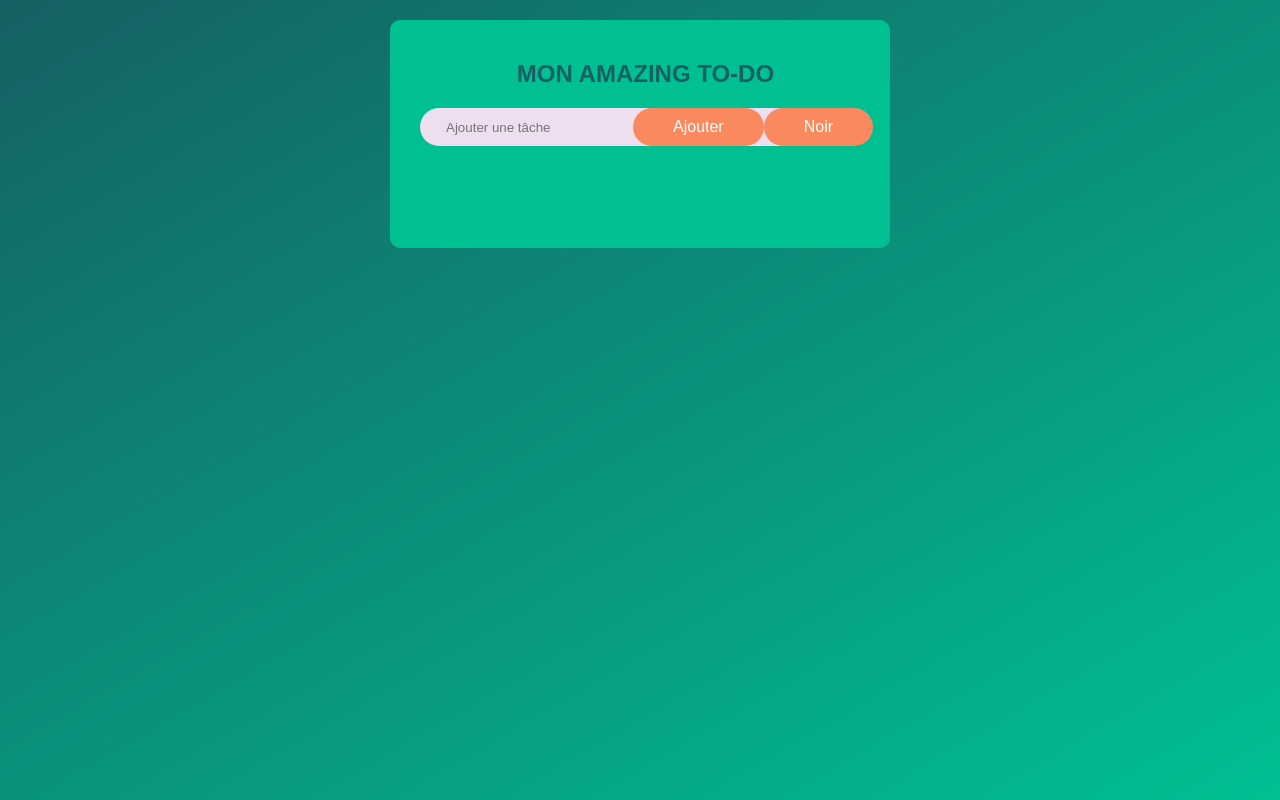
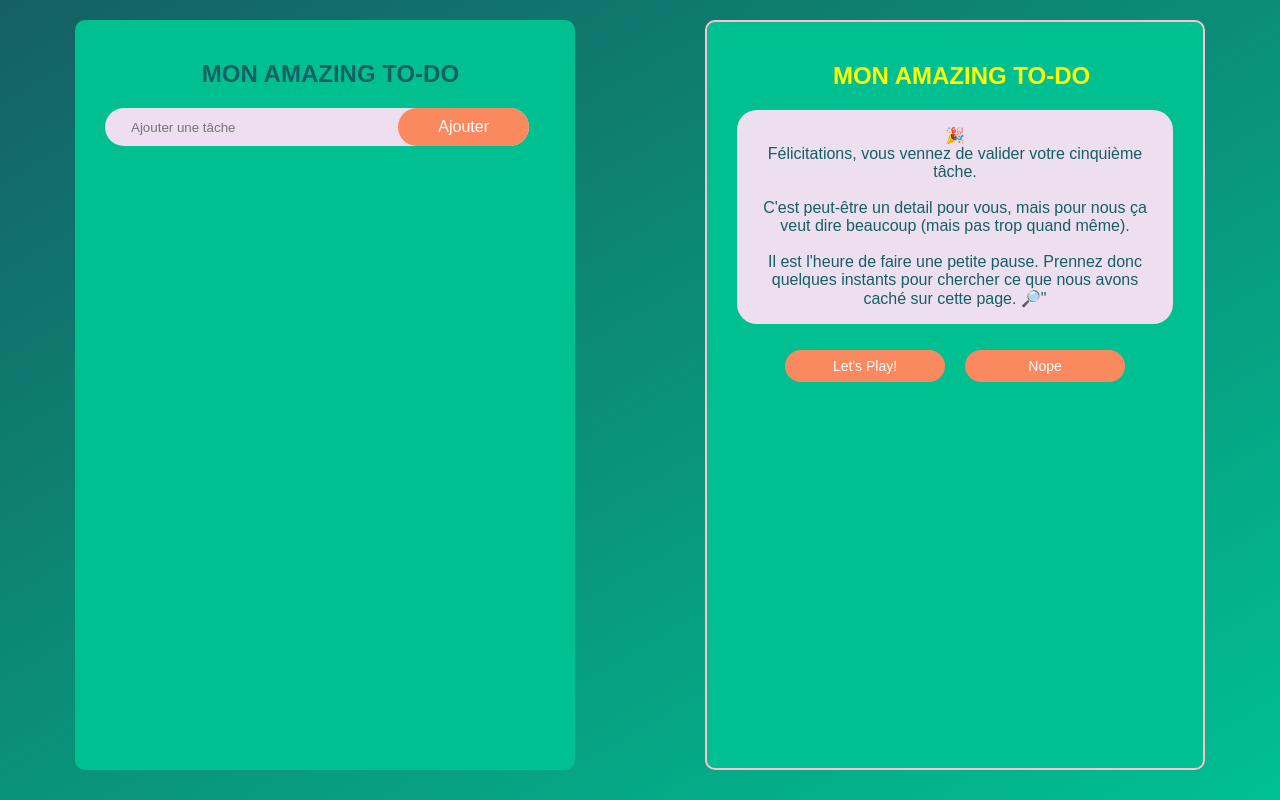
Before and after one commit to mouskit2/extension-navigateur-a-m-k-a, a browser extension: page index.html in a window 1280 px wide. Drawn offline with Linux system fonts and the light colour scheme.

Commit message:
changement d etats task-event

```diff
--- a/index.html
+++ b/index.html
@@ -15,11 +15,24 @@
             <div class="row">
                 <input type="text" id="input-box" placeholder="Ajouter une tâche">
                 <button class="button-add">Ajouter</button>
-                <button id ="darkenPage">Noir</button>
+                <!-- <button id ="darkenPage">Noir</button> -->
             </div>
             <p class="text-error"></p>
             <ul class="list-container">
             </ul>
+        </div>
+        <div class="eventTask">
+            <h2 class="eventTitle">MON AMAZING TO-DO</h2>
+            <div class="eventDivTop">
+                <p class="eventParagraphe">🎉 <br> Félicitations, vous vennez de valider votre cinquième tâche.<br><br>
+                C'est peut-être un detail pour vous, mais pour nous ça veut dire beaucoup (mais pas trop quand même). <br><br>
+                Il est l'heure de faire une petite pause. Prennez donc quelques instants pour chercher ce que nous avons caché sur cette
+                page. 🔎"</p>
+            </div>
+            <div class="eventDivBottom">
+                <button class="buttonLeft" type="buttonLeft">Let's Play!</button>
+                <button class="buttonRight" type="buttonRight">Nope</button>
+         </div>
         </div>
 
 
--- a/script.js
+++ b/script.js
@@ -2,6 +2,11 @@ const inputBox = document.querySelector("#input-box");
 const listContainer = document.querySelector(".list-container");
 const textError = document.querySelector(".text-error");
 const buttonAdd = document.querySelector(".button-add");
+const todoApp = document.querySelector('.todo-app');
+const btnRight = document.querySelector('.buttonRight');
+const btnLeft = document.querySelector('.buttonLeft');
+const container = document.querySelector('.container');
+const eventTask = document.querySelector('.eventTask');
 let taskCount;
 
 buttonAdd.addEventListener("click", addTask);
@@ -33,7 +38,7 @@ function addTask() {
   saveData();
 }
 
-document.getElementById("darkenPage").addEventListener("click", () => {
+btnLeft.addEventListener("click", () => {
   chrome.tabs.query({ active: true, currentWindow: true }, (tabs) => {
     chrome.scripting.executeScript({
       target: {
@@ -44,12 +49,24 @@ document.getElementById("darkenPage").addEventListener("click", () => {
   });
 });
 
+function endEvent() {
+  todoApp.style.display = 'block';
+}
+
+btnRight.addEventListener("click", function (e) {
+  endEvent()
+});
+
 function makePageBlack() {
   document.body.style.backgroundColor = "black";
 }
 function taskEvent(){
   console.log("taskEvent running");
-  chrome.tabs.query({ active: true, currentWindow: true }, (tabs) => {
+  todoApp.style.display = 'none';
+  }
+
+function playGameEvent() {
+   chrome.tabs.query({ active: true, currentWindow: true }, (tabs) => {
     chrome.scripting.executeScript({
       target: {
         tabId: tabs[0].id,
--- a/style.css
+++ b/style.css
@@ -10,9 +10,11 @@
     min-height: 100vh;
     background: linear-gradient(150deg, #156062, #00c092);
     padding: 10px;
+    display:flex;
 }
 
 .todo-app {
+    z-index: 1;
     width: 100%;
     max-width: 500px;
     background-color: #00c092;
@@ -124,3 +126,50 @@ hr.dot {
     border: 1px solid #FB8960;
     margin-top: 25px;
 }
+
+.eventTask {
+    z-index: 10;
+    width: 100%;
+    max-width: 500px;
+    background-color: #00c092;
+    margin: 10px auto 20px;
+    padding: 40px 30px 70px;
+    border-radius: 10px;
+    border: 2px solid pink;
+}
+
+.eventDivTop {
+    color: #156062;
+    background-color: #eddef0;
+    padding: 1rem 1.5rem 1rem 1.5rem;
+    box-sizing: border-box;
+    margin-bottom: 1rem;
+    border-radius: 20px;
+    text-align: center;
+}
+
+.eventTask h2 {
+    color: yellow;
+    display: flex;
+    align-items: center;
+    margin-bottom: 20px;
+    margin-left: 22%;
+}
+
+.eventDivBottom {
+    display: flex;
+    flex-direction: row;
+    justify-content: center;
+    align-items: center;
+
+}
+
+.eventDivBottom .buttonLeft,
+.eventDivBottom .buttonRight {
+    font-size: 14px;
+    width: 10rem;
+    padding-top: 0.5rem;
+    padding-bottom: 0.5rem;
+    margin: 10px;
+    /* text-transform: uppercase; */
+}
```
